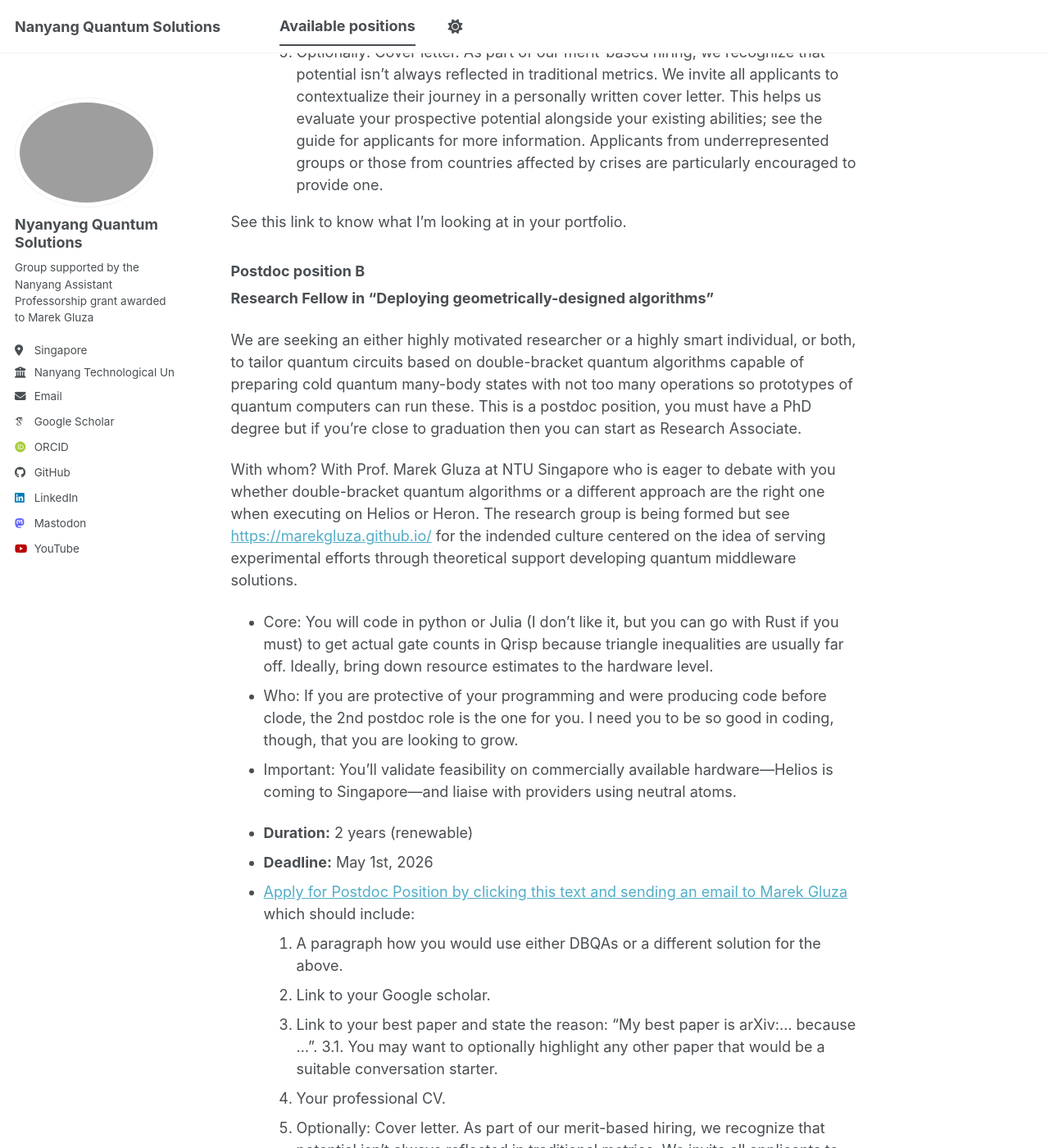
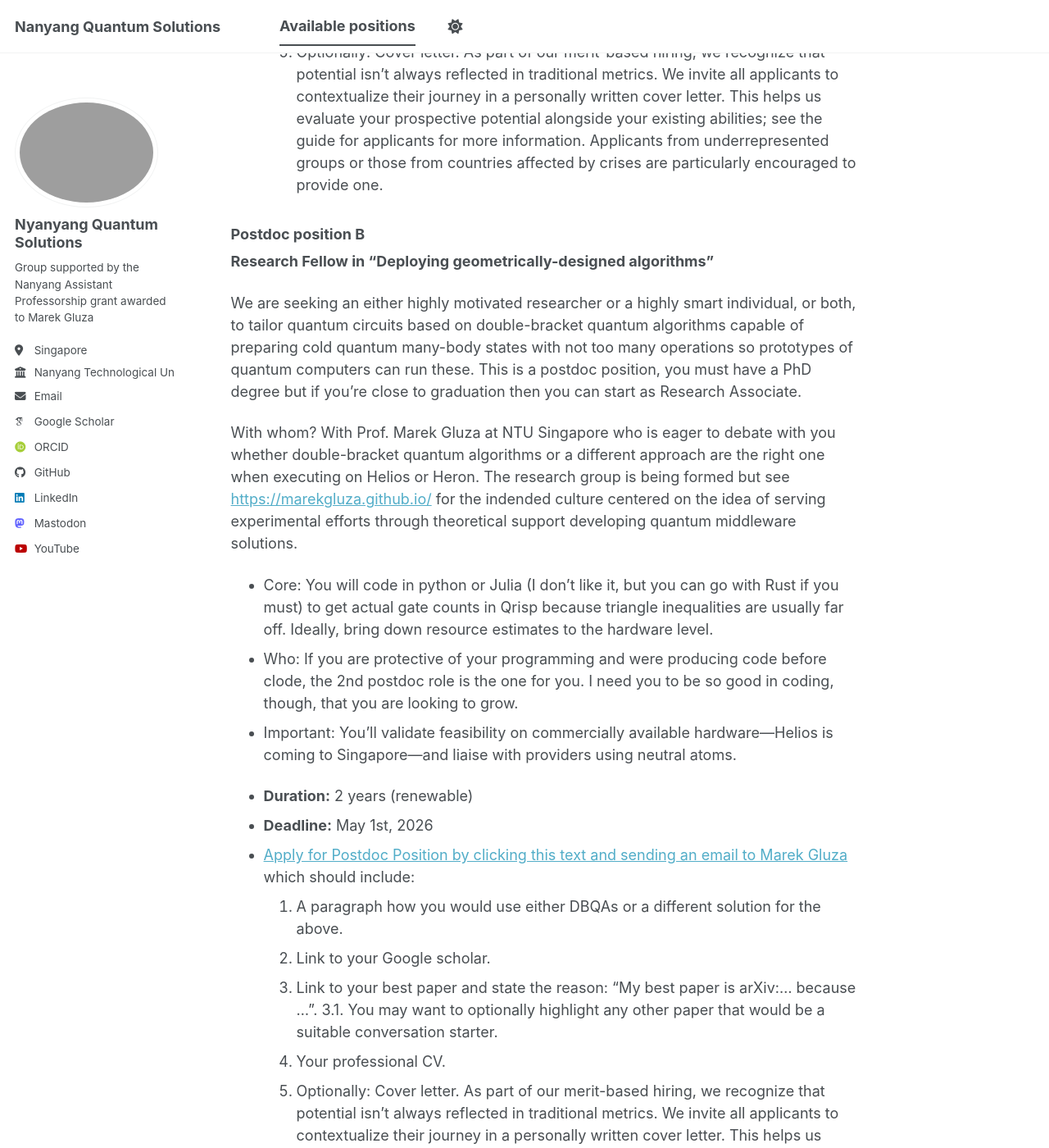
Before and after one commit to marekgluza/marekgluza.github.io, a Jekyll site: the page built from available_positions/openings.md, in a window 1280 px wide and 1400 px high, scrolled down 3785 px. Shown: the whole window at 82% size. Built offline with Jekyll 4.4.1, drawn with Linux system fonts in a browser that asks for light colours; some web fonts are replaced; a script bundle is joined from its source files by our own code; library files that are not in the unit come from our copies; some of the changed text lies outside the part shown.

Commit message:
Update openings.md

```diff
--- a/available_positions/openings.md
+++ b/available_positions/openings.md
@@ -86,7 +86,6 @@ With whom? With Prof. Marek Gluza at NTU Singapore who is eager to debate with y
   4. Your professional CV.
   5. Optionally: Cover letter. As part of our merit-based hiring, we recognize that potential isn't always reflected in traditional metrics. We invite all applicants to contextualize their journey in a personally written cover letter. This helps us evaluate your prospective potential alongside your existing abilities; see the guide for applicants for more information. Applicants from underrepresented groups or those from countries affected by crises are particularly encouraged to provide one.
 
-See this link to know what I'm looking at in your portfolio.
 
 ### Postdoc position B
 **Research Fellow in "Deploying geometrically-designed algorithms"**
@@ -110,9 +109,6 @@ With whom? With Prof. Marek Gluza at NTU Singapore who is eager to debate with y
   4. Your professional CV.
   5. Optionally: Cover letter. As part of our merit-based hiring, we recognize that potential isn't always reflected in traditional metrics. We invite all applicants to contextualize their journey in a personally written cover letter. This helps us evaluate your prospective potential alongside your existing abilities; see the guide for applicants for more information. Applicants from underrepresented groups or those from countries affected by crises are particularly encouraged to provide one.
 
-See this link to know what I'm looking at in your portfolio.
-
-
 
 ### Postdoc position C
 **Research Fellow in "Quantum middleware solutions architect"**
@@ -135,8 +131,6 @@ With whom? With Prof. Marek Gluza at NTU Singapore who is eager to debate with y
   3.1. You may want to optionally highlight any other paper that would be a suitable conversation starter.
   4. Your professional CV.
   5. Optionally: Cover letter. As part of our merit-based hiring, we recognize that potential isn't always reflected in traditional metrics. We invite all applicants to contextualize their journey in a personally written cover letter. This helps us evaluate your prospective potential alongside your existing abilities; see the guide for applicants for more information. Applicants from underrepresented groups or those from countries affected by crises are particularly encouraged to provide one.
-
-See this link to know what I'm looking at in your portfolio.
 
 
 ### **Note for Applicants:**
```
